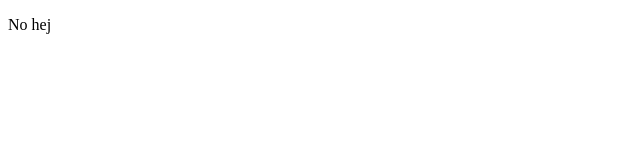
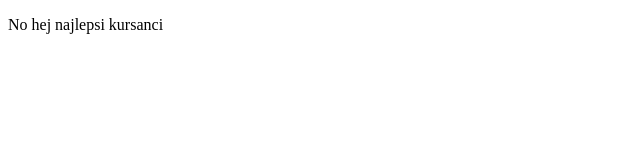
Before and after one commit to Mateusz966/goit-markup-hw-01, a plain HTML site: page index.html in a window 1280 px wide. Shown: the whole page, without its empty margins (0-640 px from the left). Drawn offline with Linux system fonts and the light colour scheme.

Commit message:
changed text in index

```diff
--- a/index.html
+++ b/index.html
@@ -1,5 +1,5 @@
 <!DOCTYPE html>
 <head> </head>
 <body>
-  <p>No hej</p>
+  <p>No hej najlepsi kursanci</p>
 </body>
```
